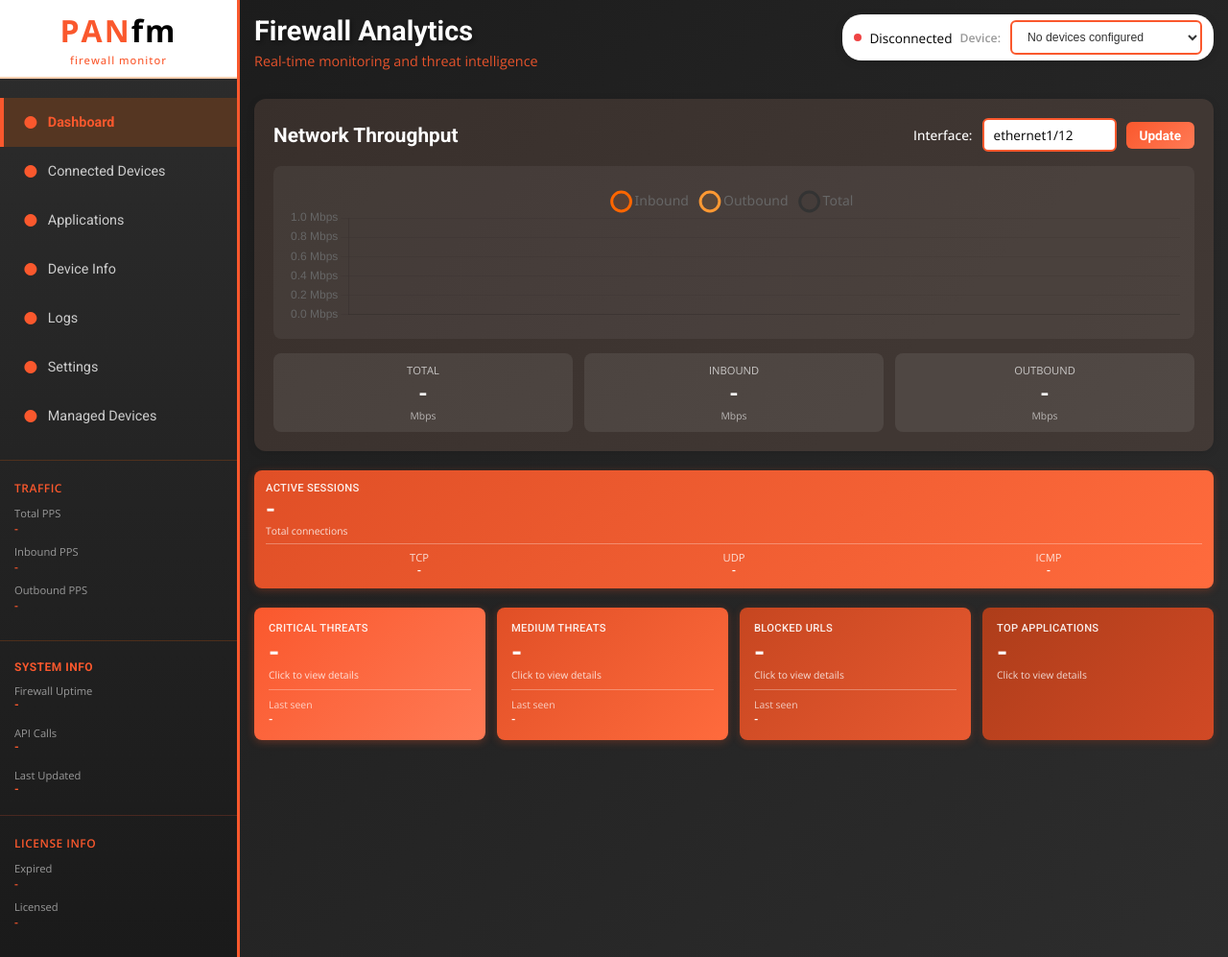
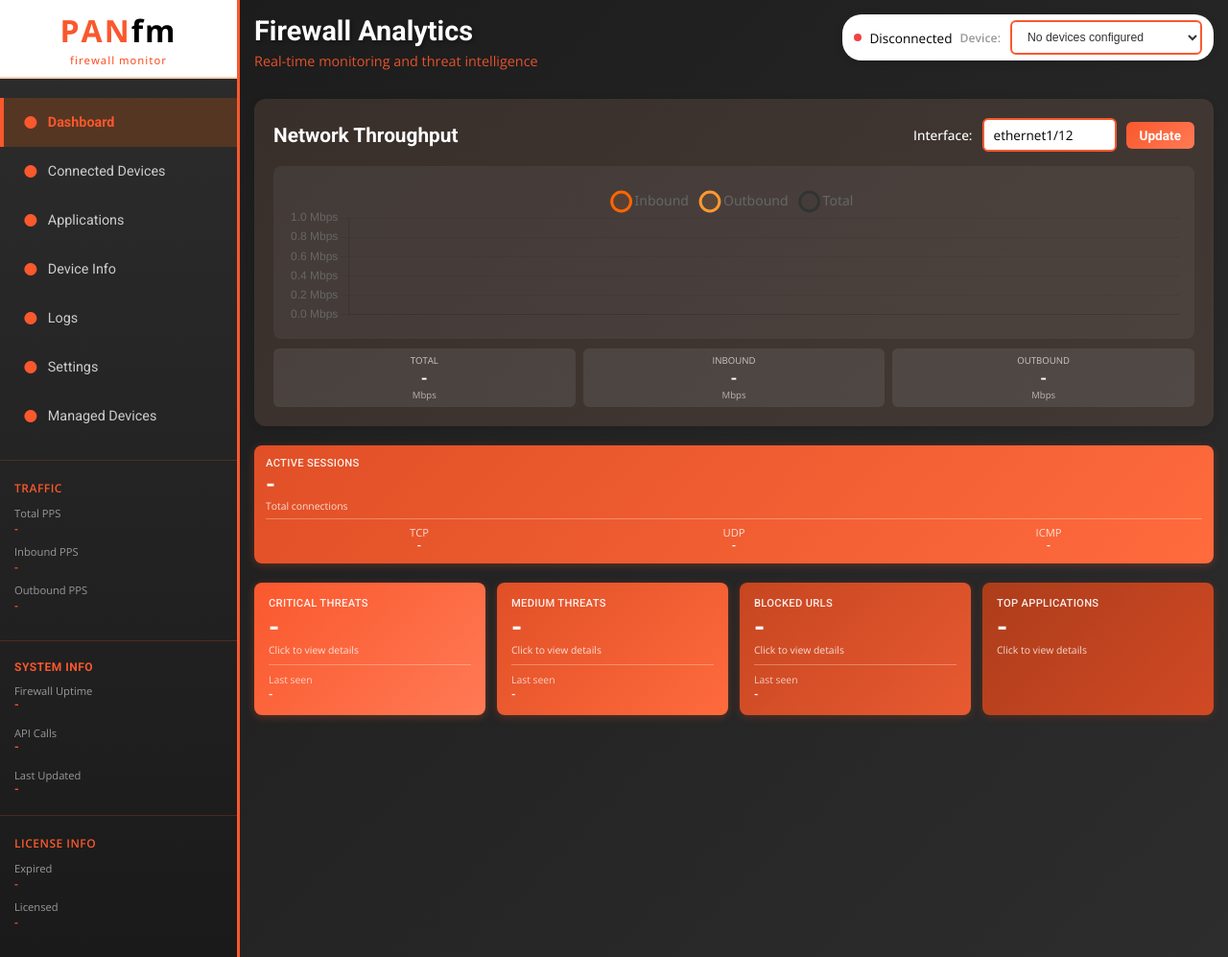
Before and after one commit to csmblade/PANfm, a Flask app: page / in a window 1280 px wide. Shown: the whole page at 96% size. Run offline with Flask 3, Linux system fonts and the light colour scheme; data that the repository does not hold is empty.

Commit message:
Maximize throughput graph and minimize traffic stat tiles
Changes:
- Maximized throughput graph
  - Max-height: 280px → 450px (60% larger)
  - Graph now dominates the Network Throughput section

- Minimized traffic stat tiles (Total/Inbound/Outbound)
  - Padding: 10px → 6px (40% reduction)
  - Gap between tiles: 12px → 8px
  - Top margin: 15px → 10px
  - Label font: 0.7em → 0.6em
  - Value font: 1.5em → 1.1em
  - Unit font: 0.65em → 0.6em
  - Border-radius: 8px → 6px
  - All margins reduced (3px → 2px, 2px → 1px)

Result: Graph is now the focal point with compact stat tiles below

🤖 Generated with [Claude Code](https://claude.com/claude-code)

Co-Authored-By: Claude <noreply@anthropic.com>

```diff
--- a/templates/index.html
+++ b/templates/index.html
@@ -614,24 +614,24 @@
                 </div>
             </div>
             <div style="background: rgba(255, 255, 255, 0.05); border-radius: 8px; padding: 15px;">
-                <canvas id="throughputChart" style="max-height: 280px;"></canvas>
+                <canvas id="throughputChart" style="max-height: 450px;"></canvas>
             </div>
             <!-- Network Traffic Stats -->
-            <div style="display: grid; grid-template-columns: repeat(3, 1fr); gap: 12px; margin-top: 15px;">
-                <div style="text-align: center; padding: 10px; background: rgba(255, 255, 255, 0.08); border-radius: 8px;">
-                    <div style="font-size: 0.7em; color: rgba(255, 255, 255, 0.7); margin-bottom: 3px; font-family: var(--font-secondary);">TOTAL</div>
-                    <div id="totalValue" style="font-size: 1.5em; font-weight: 700; color: #ffffff; font-family: var(--font-primary);">-</div>
-                    <div style="font-size: 0.65em; color: rgba(255, 255, 255, 0.6); margin-top: 2px; font-family: var(--font-secondary);">Mbps</div>
-                </div>
-                <div style="text-align: center; padding: 10px; background: rgba(255, 255, 255, 0.08); border-radius: 8px;">
-                    <div style="font-size: 0.7em; color: rgba(255, 255, 255, 0.7); margin-bottom: 3px; font-family: var(--font-secondary);">INBOUND</div>
-                    <div id="inboundValue" style="font-size: 1.5em; font-weight: 700; color: #ffffff; font-family: var(--font-primary);">-</div>
-                    <div style="font-size: 0.65em; color: rgba(255, 255, 255, 0.6); margin-top: 2px; font-family: var(--font-secondary);">Mbps</div>
-                </div>
-                <div style="text-align: center; padding: 10px; background: rgba(255, 255, 255, 0.08); border-radius: 8px;">
-                    <div style="font-size: 0.7em; color: rgba(255, 255, 255, 0.7); margin-bottom: 3px; font-family: var(--font-secondary);">OUTBOUND</div>
-                    <div id="outboundValue" style="font-size: 1.5em; font-weight: 700; color: #ffffff; font-family: var(--font-primary);">-</div>
-                    <div style="font-size: 0.65em; color: rgba(255, 255, 255, 0.6); margin-top: 2px; font-family: var(--font-secondary);">Mbps</div>
+            <div style="display: grid; grid-template-columns: repeat(3, 1fr); gap: 8px; margin-top: 10px;">
+                <div style="text-align: center; padding: 6px; background: rgba(255, 255, 255, 0.08); border-radius: 6px;">
+                    <div style="font-size: 0.6em; color: rgba(255, 255, 255, 0.7); margin-bottom: 2px; font-family: var(--font-secondary);">TOTAL</div>
+                    <div id="totalValue" style="font-size: 1.1em; font-weight: 700; color: #ffffff; font-family: var(--font-primary);">-</div>
+                    <div style="font-size: 0.6em; color: rgba(255, 255, 255, 0.6); margin-top: 1px; font-family: var(--font-secondary);">Mbps</div>
+                </div>
+                <div style="text-align: center; padding: 6px; background: rgba(255, 255, 255, 0.08); border-radius: 6px;">
+                    <div style="font-size: 0.6em; color: rgba(255, 255, 255, 0.7); margin-bottom: 2px; font-family: var(--font-secondary);">INBOUND</div>
+                    <div id="inboundValue" style="font-size: 1.1em; font-weight: 700; color: #ffffff; font-family: var(--font-primary);">-</div>
+                    <div style="font-size: 0.6em; color: rgba(255, 255, 255, 0.6); margin-top: 1px; font-family: var(--font-secondary);">Mbps</div>
+                </div>
+                <div style="text-align: center; padding: 6px; background: rgba(255, 255, 255, 0.08); border-radius: 6px;">
+                    <div style="font-size: 0.6em; color: rgba(255, 255, 255, 0.7); margin-bottom: 2px; font-family: var(--font-secondary);">OUTBOUND</div>
+                    <div id="outboundValue" style="font-size: 1.1em; font-weight: 700; color: #ffffff; font-family: var(--font-primary);">-</div>
+                    <div style="font-size: 0.6em; color: rgba(255, 255, 255, 0.6); margin-top: 1px; font-family: var(--font-secondary);">Mbps</div>
                 </div>
             </div>
         </div>
```
